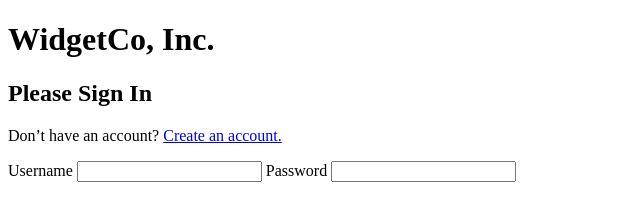
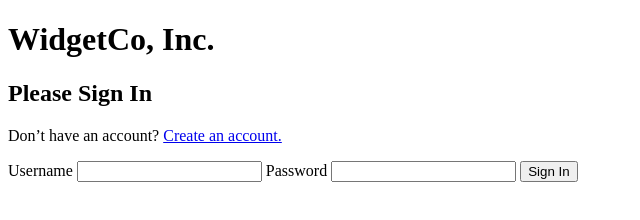
Before and after one commit to hci-2022/05-more-form-elements, a website: page index.html in a window 1280 px wide. Shown: the whole page, without its empty margins (0-640 px from the left). Drawn offline with Linux system fonts and the light colour scheme.

Commit message:
Add Sign In button

```diff
--- a/index.html
+++ b/index.html
@@ -26,6 +26,8 @@
       <label form="password">Password</label>
       <input type="password" name="password" id="password" autocomplete="current-password" />
 
+      <button type="submit">Sign In</button>
+
     </form>
   </main>
 
```
